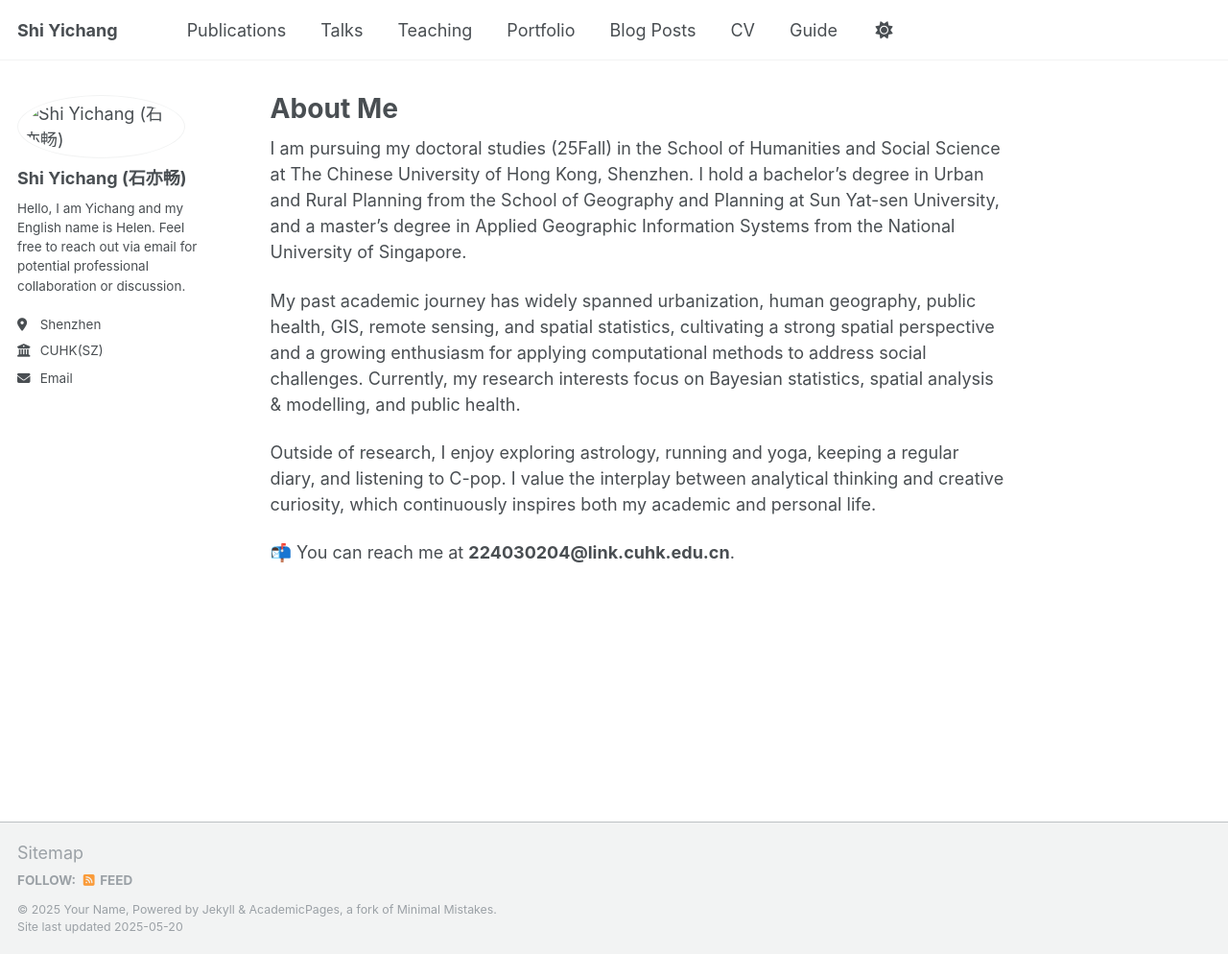
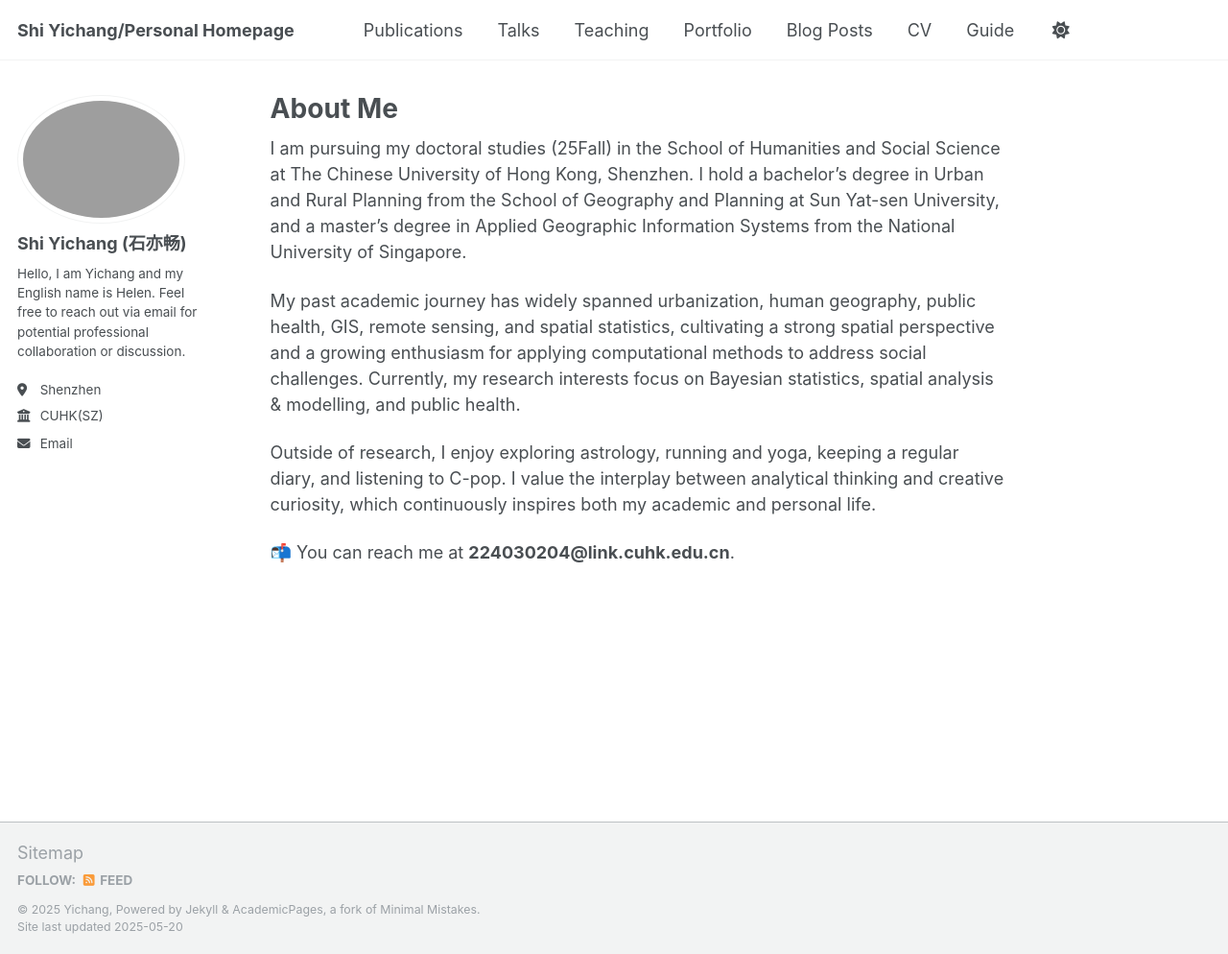
Before and after one commit to Helensyc/helensyc.github.io, a Jekyll site: the page built from _pages/about.md, in a window 1280 px wide and 994 px high. Shown: the whole window at 96% size. Built offline with Jekyll 4.4.1, drawn with Linux system fonts in a browser that asks for light colours.

Commit message:
_config.yml

```diff
--- a/_config.yml
+++ b/_config.yml
@@ -9,20 +9,20 @@
 # Basic Site Settings
 locale                   : "en-US"
 site_theme               : "default"
-title                    : "Shi Yichang"
+title                    : "Shi Yichang/Personal Homepage"
 title_separator          : "-"
-name                     : &name "Your Name"
-description              : &description "personal description"
-url                      : https://academicpages.github.io # the base hostname & protocol for your site e.g. "https://[your GitHub username].github.io" or if you already have some other page hosted on Github then use "https://[your GitHub username].github.io/[Your Repo Name]"
+name                     : &name "Yichang"
+description              : &description "a graduate student at CUHK(SZ)"
+url                      : https://helensyc.github.io # the base hostname & protocol for your site e.g. "https://[your GitHub username].github.io" or if you already have some other page hosted on Github then use "https://[your GitHub username].github.io/[Your Repo Name]"
 baseurl                  : "" # the subpath of your site, e.g. "/blog"
-repository               : "academicpages/academicpages.github.io"
+repository               : "Helensyc/helensyc.github.io"
 
 # Site Author - The following control what appear as part of the author content on the side bar.
 #               If a field is blank the icon and link will not appear, otherwise it will be shown.
 #               Additional customization can be done by editing /_includes/author-profile.html
 author:
   # Biographic information
-  avatar           : "/images/syc.jpg"
+  avatar           : "/images/syc.png"
   name             : "Shi Yichang (石亦畅)"
   pronouns         : # example: "she/her"
   bio              : "Hello, I am Yichang and my English name is Helen. Feel free to reach out via email for potential professional collaboration or discussion."
```
